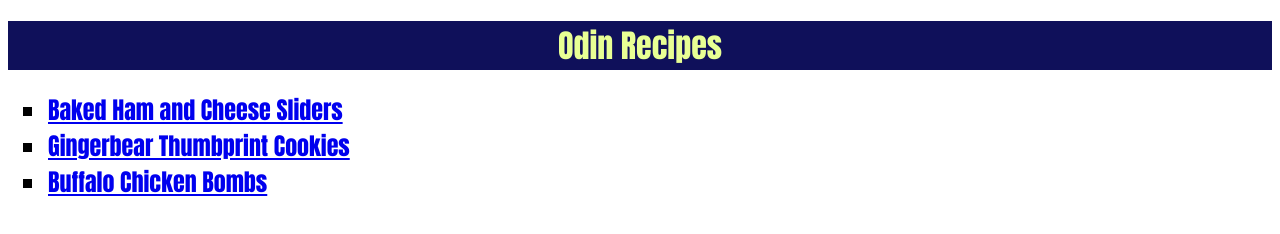
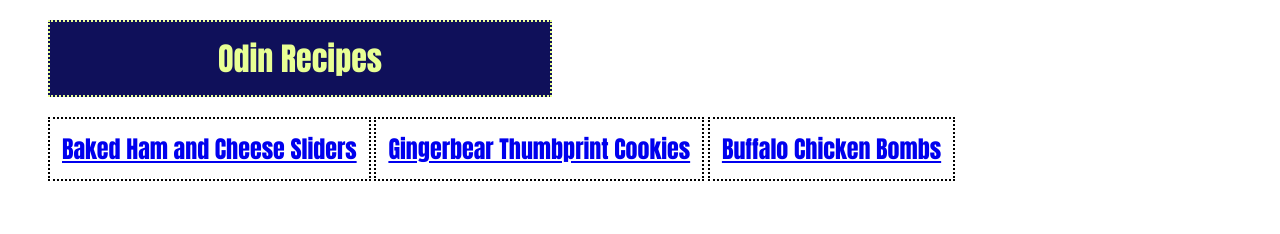
Before and after one commit to zackhilbrands/odin-recipes, a plain HTML site: page index.html in a window 1280 px wide. Drawn offline with Linux system fonts and the light colour scheme.

Commit message:
Edit styles for Odin box model practice

```diff
--- a/styles.css
+++ b/styles.css
@@ -5,6 +5,11 @@ h1 {
     color: rgb(232, 255, 148);
     background-color: rgb(15, 16, 90);
     text-align: center;
+    width: 500px;
+    padding-top: 12px;
+    padding-bottom: 12px;
+    border: dotted 2px;
+    margin: 20px 40px;
 }
 
 .christmas {
@@ -22,4 +27,7 @@ ul {
 
 .link {
     font-size: 24px;
+    padding: 12px;
+    display: inline-block;
+    border: dotted 2px;
 }
```
